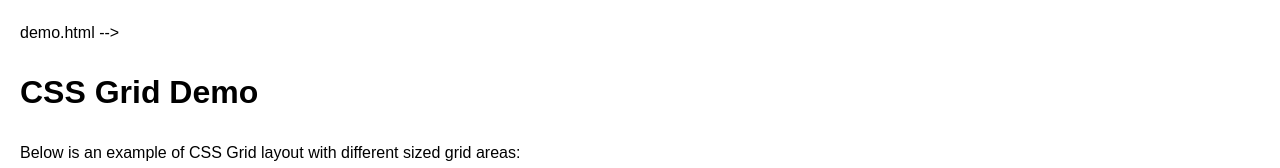
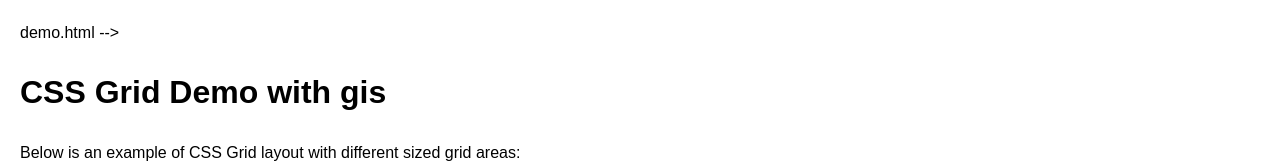
Before and after one commit to sushantp053/griddemo, a plain HTML site: page demo.html in a window 1280 px wide. Shown: the top 168 px of the page. Drawn offline with Linux system fonts and the light colour scheme.

Commit message:
title changed

```diff
--- a/demo.html
+++ b/demo.html
@@ -52,7 +52,7 @@ demo.html -->
     </style>
 </head>
 <body>
-    <h1>CSS Grid Demo</h1>
+    <h1>CSS Grid Demo with gis</h1>
     <p>Below is an example of CSS Grid layout with different sized grid areas:</p>
 
     <div class="grid-container">
```
